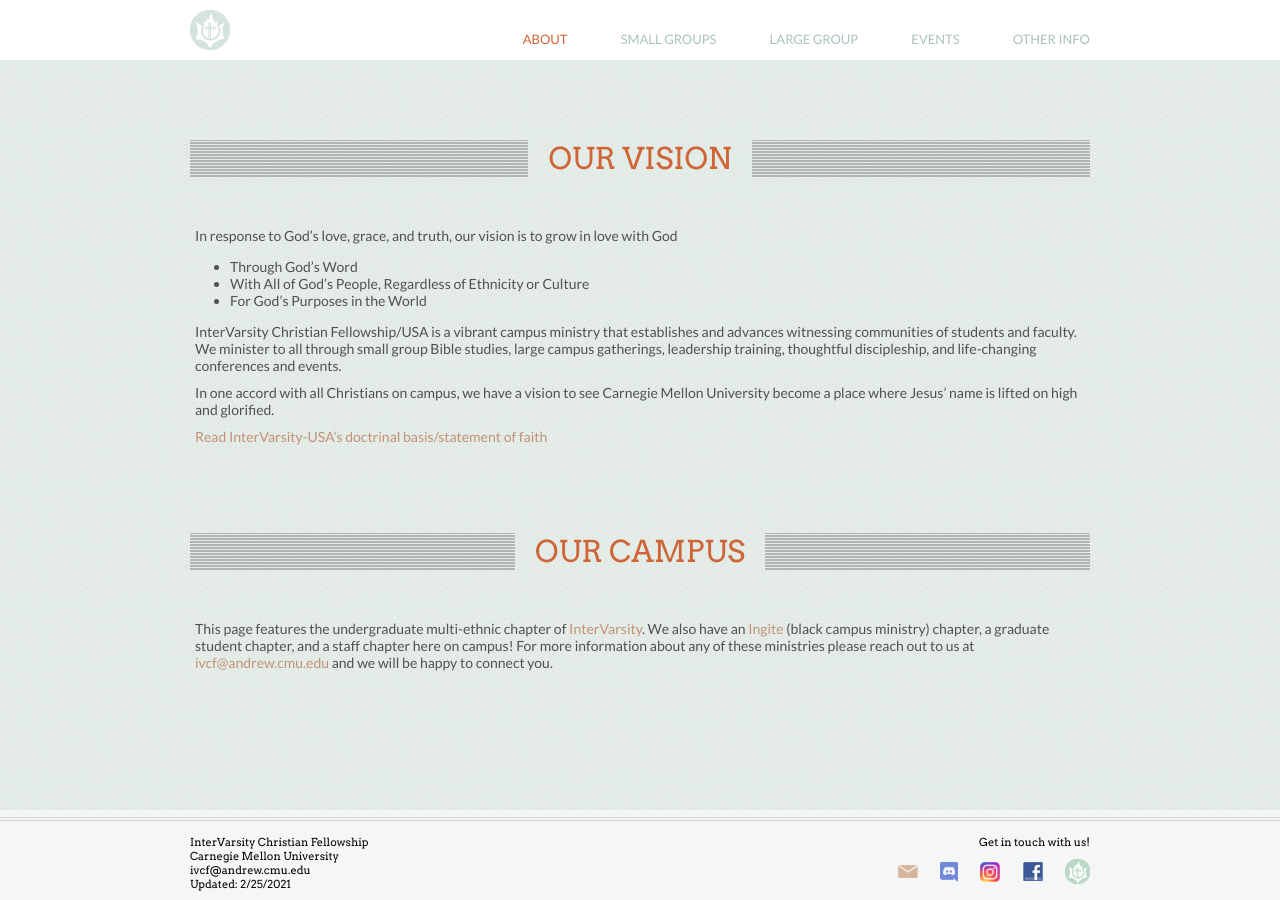
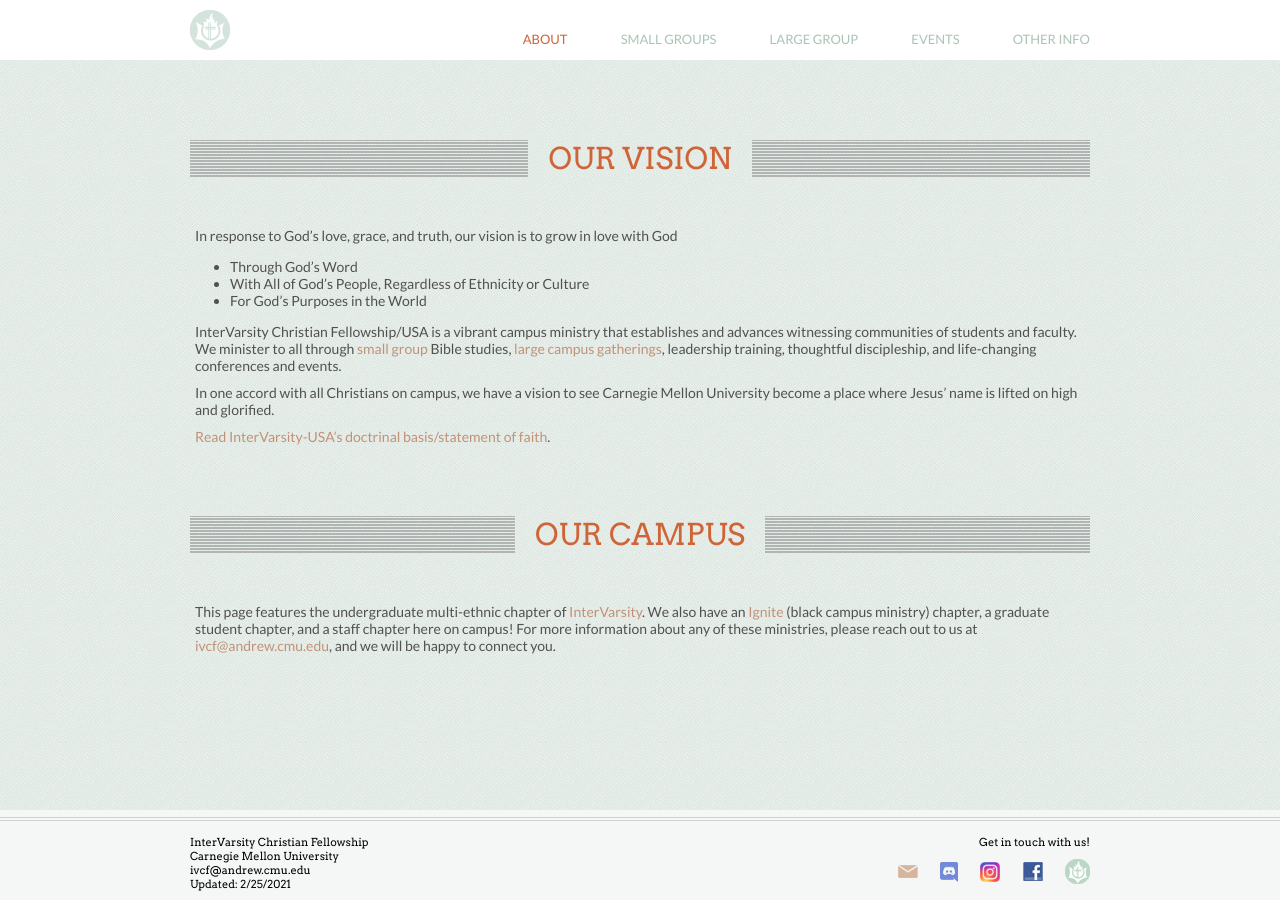
Before and after one commit to ivcf-cmu/ivcf-cmu.github.io, a Jekyll site: the page built from about.md, in a window 1280 px wide. Built offline with Jekyll 4.4.1, drawn with Linux system fonts in a browser that asks for light colours.

Commit message:
Update about.md
fixed grammar and spelling; added hyperlinks for small group and large group

```diff
--- a/about.md
+++ b/about.md
@@ -9,17 +9,17 @@
  - With All of God's People, Regardless of Ethnicity or Culture
  - For God's Purposes in the World
 
-InterVarsity Christian Fellowship/USA is a vibrant campus ministry that establishes and advances witnessing communities of students and faculty. We minister to all through small group Bible studies, large campus gatherings, leadership training, thoughtful discipleship, and life-changing conferences and events.
+InterVarsity Christian Fellowship/USA is a vibrant campus ministry that establishes and advances witnessing communities of students and faculty. We minister to all through <a href="https://www.cmuintervarsity.org/smallgroups.html">small group</a> Bible studies, <a href="https://www.cmuintervarsity.org/largegroup.html">large campus gatherings</a>, leadership training, thoughtful discipleship, and life-changing conferences and events.
 
 In one accord with all Christians on campus, we have a vision to see Carnegie Mellon University become a place where Jesus’ name is lifted on high and glorified.
 
-<a href="https://intervarsity.org/about-us/what-we-believe" target="_blank">Read InterVarsity-USA's doctrinal basis/statement of faith</a>
+<a href="https://intervarsity.org/about-us/what-we-believe" target="_blank">Read InterVarsity-USA's doctrinal basis/statement of faith</a>.
 
-<br/><br/><br/><br/>
+<br/><br/><br/>
 <header class="section-header">
 	<h1>OUR CAMPUS</h1>
 </header>
 
 <p>
-This page features the undergraduate multi-ethnic chapter of <a href="https://intervarsity.org/">InterVarsity</a>. We also have an <a href="http://bcm.intervarsity.org/">Ingite</a> (black campus ministry) chapter, a graduate student chapter, and a staff chapter here on campus! For more information about any of these ministries please reach out to us at <a href="mailto:ivcf@andrew.cmu.edu">ivcf@andrew.cmu.edu</a> and we will be happy to connect you.
+This page features the undergraduate multi-ethnic chapter of <a href="https://intervarsity.org/">InterVarsity</a>. We also have an <a href="http://bcm.intervarsity.org/">Ignite</a> (black campus ministry) chapter, a graduate student chapter, and a staff chapter here on campus! For more information about any of these ministries, please reach out to us at <a href="mailto:ivcf@andrew.cmu.edu">ivcf@andrew.cmu.edu</a>, and we will be happy to connect you.
 </p>
```
